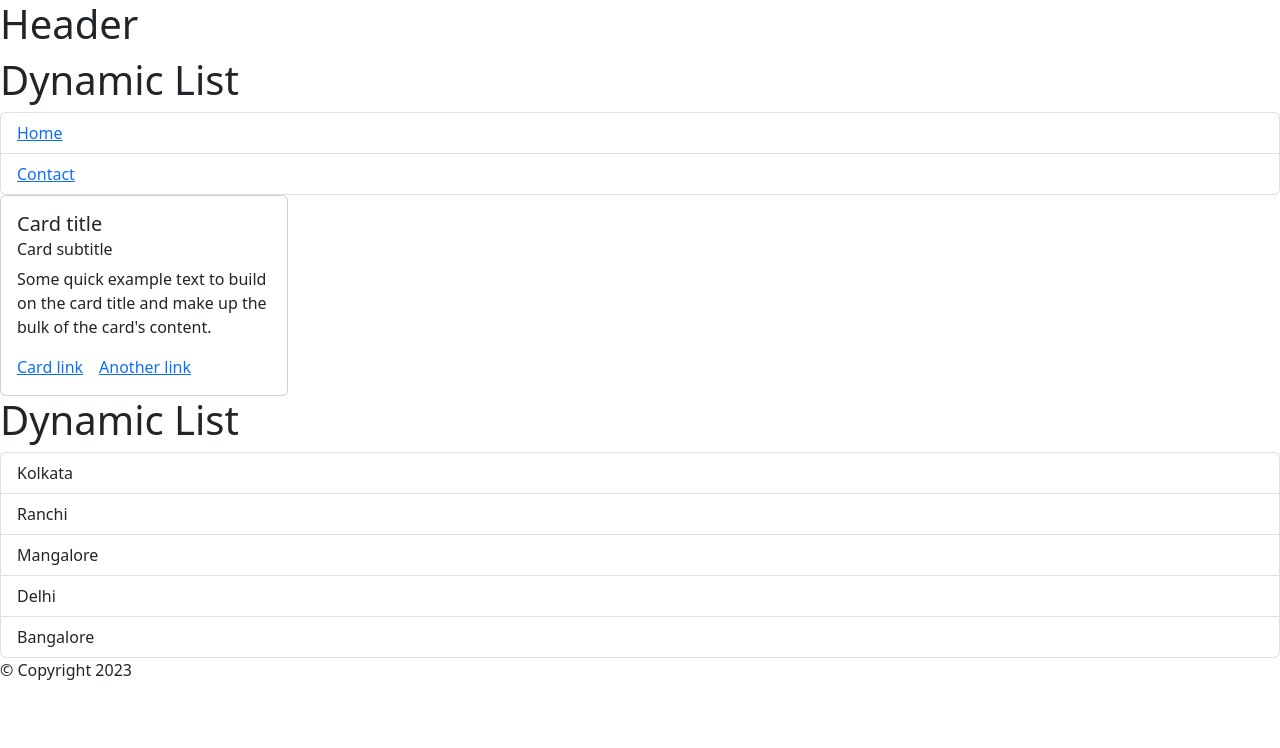
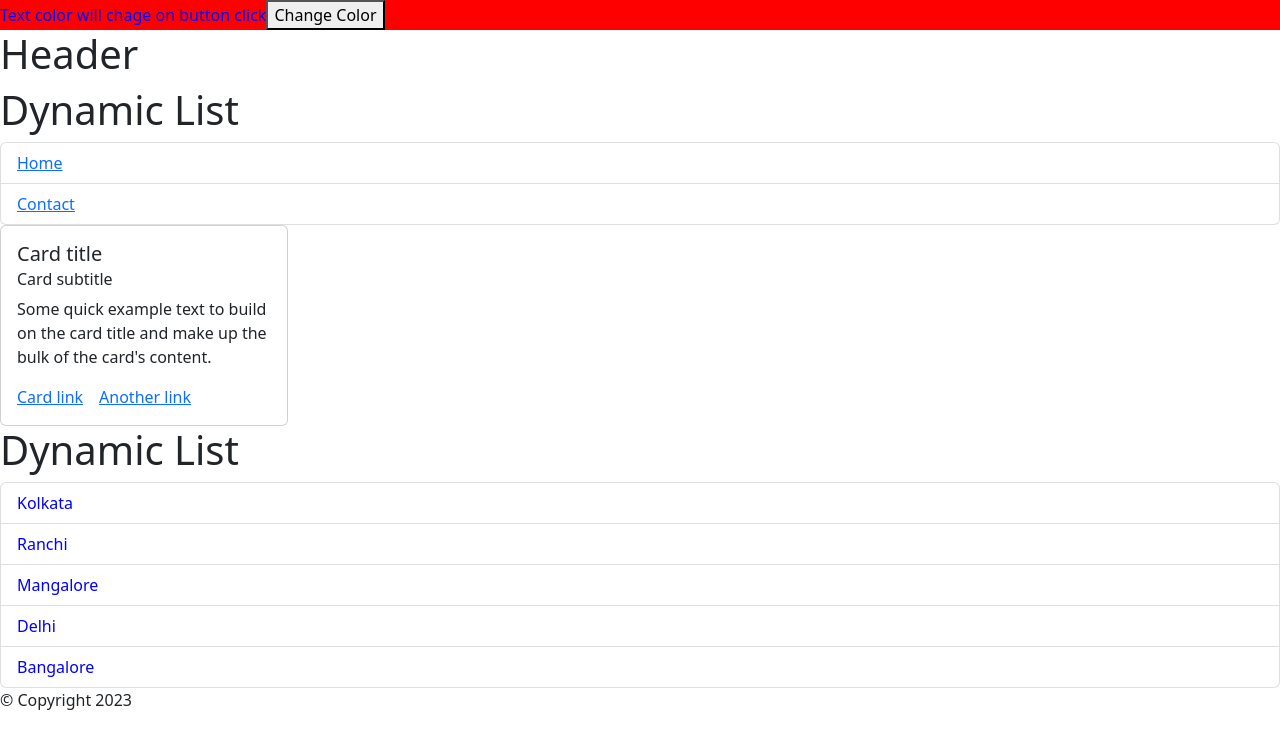
Before and after one commit to kumarrajtrivium/SampleReactTest, a React (Vite) app in the folder sample-project/: page / in a window 1280 px wide. Shown: the top 748 px of the page. Built offline with nearby package versions, Linux system fonts and the light colour scheme.

Commit message:
active index

```diff
--- a/sample-project/src/App.tsx
+++ b/sample-project/src/App.tsx
@@ -2,10 +2,12 @@ import Header from "./Component/Header";
 import Footer from "./Component/Footer";
 import MainContent from "./Component/MainContent";
 import Menu from "./Component/Menu";
+import FacColor from "./Component/FavColor";
 
 function App() {
   return (
     <div>
+      <FacColor></FacColor>
       <Header />
       <span>
         <Menu />
--- /dev/null
+++ b/sample-project/src/Component/FavColor.tsx
@@ -0,0 +1,18 @@
+import { useState } from "react";
+
+function FacColor() {
+  const [color, setColor] = useState("blue");
+  return (
+    <div style={{ color: color, backgroundColor: "Red" }}>
+      Text color will chage on button click
+      <button
+        onClick={() =>
+          setColor("#" + Math.floor(Math.random() * 16777215).toString(16))
+        }
+      >
+        Change Color
+      </button>
+    </div>
+  );
+}
+export default FacColor;
--- a/sample-project/src/Component/ListGroup.tsx
+++ b/sample-project/src/Component/ListGroup.tsx
@@ -1,16 +1,30 @@
-import { MouseEvent } from "react";
+import { MouseEvent, useState } from "react";
 
 function ListGroup() {
   let array = ["Kolkata", "Ranchi", "Mangalore", "Delhi", "Bangalore"];
   //array = [];
-  const handleClick = (event: MouseEvent) => console.log({ event });
+  const [activeIndex, setActiveIndex] = useState(-1);
+  const [color, setColor] = useState("blue");
+
+  const wrapperFunction = (event: MouseEvent, index: number) => {
+    console.log(event);
+    setActiveIndex(index);
+    setColor("#" + Math.floor(Math.random() * 16777215).toString(16));
+  };
   return (
     <>
       <h1>Dynamic List</h1>
       {array.length === 0 && <p>No Item found in the list</p>}
       <ul className="list-group">
         {array.map((x, index) => (
-          <li className="list-group-item" key={x} onClick={handleClick}>
+          <li
+            className={`list-group-item ${
+              index === activeIndex ? "active" : ""
+            }`}
+            style={{ color: color }}
+            key={x}
+            onClick={(event) => wrapperFunction(event, index)}
+          >
             {x}
           </li>
         ))}
```
